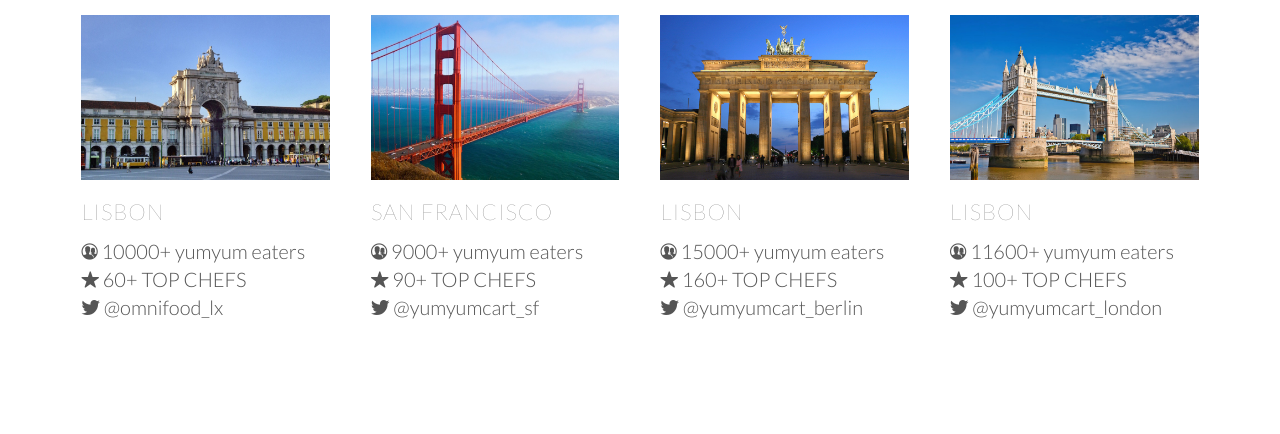
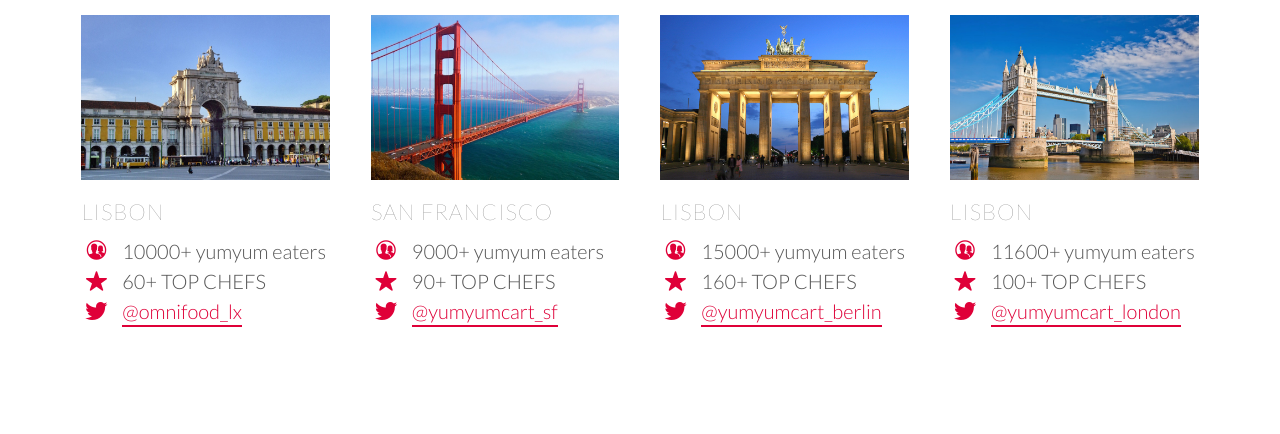
Before and after one commit to Nam-H-Nguyen/Web-Apps, a PHP site: page / in a window 1280 px wide. Shown: the part 3211-3645 px from the top of the page. Before the commit the page ends 3530 px from the top, so only its background shows below. Run offline with PHP 8.4, Linux system fonts and the light colour scheme.

Commit message:
Finish city section with twitter link css animation and 4 column boxed cities

```diff
--- a/YumYumCart/index.html
+++ b/YumYumCart/index.html
@@ -161,16 +161,16 @@
                     <img src="resources/img/lisbon-3.jpg" alt="Lisbon city">
                     <h3>Lisbon</h3>
                     <div class="city-info">
-                        <i class="icon ion-ios-contacts"></i>
+                        <i class="icon ion-ios-contacts icon-small"></i>
                         10000+ yumyum eaters
                     </div>
                     <div class="city-info">
-                        <i class="icon ion-ios-star"></i>
+                        <i class="icon ion-ios-star icon-small"></i>
                         60+ TOP CHEFS
                     </div>
                     <div class="city-info">
-                        <i class="icon ion-logo-twitter"></i>
-                        @omnifood_lx
+                        <i class="icon ion-logo-twitter icon-small"></i>
+                        <a href="#">@omnifood_lx</a>
                     </div>
                 </div>
 
@@ -178,16 +178,16 @@
                     <img src="resources/img/san-francisco.jpg" alt="San Francisco city">
                     <h3>San Francisco</h3>
                     <div class="city-info">
-                        <i class="icon ion-ios-contacts"></i>
+                        <i class="icon ion-ios-contacts icon-small"></i>
                         9000+ yumyum eaters
                     </div>
                     <div class="city-info">
-                        <i class="icon ion-ios-star"></i>
+                        <i class="icon ion-ios-star icon-small"></i>
                         90+ TOP CHEFS
                     </div>
                     <div class="city-info">
-                        <i class="icon ion-logo-twitter"></i>
-                        @yumyumcart_sf
+                        <i class="icon ion-logo-twitter icon-small"></i>
+                        <a href="#">@yumyumcart_sf</a>
                     </div>
                 </div>
 
@@ -195,16 +195,16 @@
                     <img src="resources/img/berlin.jpg" alt="Lisbon city">
                     <h3>Lisbon</h3>
                     <div class="city-info">
-                        <i class="icon ion-ios-contacts"></i>
+                        <i class="icon ion-ios-contacts icon-small"></i>
                         15000+ yumyum eaters
                     </div>
                     <div class="city-info">
-                        <i class="icon ion-ios-star"></i>
+                        <i class="icon ion-ios-star icon-small"></i>
                         160+ TOP CHEFS
                     </div>
                     <div class="city-info">
-                        <i class="icon ion-logo-twitter"></i>
-                        @yumyumcart_berlin
+                        <i class="icon ion-logo-twitter icon-small"></i>
+                        <a href="#">@yumyumcart_berlin</a>
                     </div>
                 </div>
 
@@ -212,16 +212,16 @@
                     <img src="resources/img/london.jpg" alt="Lisbon city">
                     <h3>Lisbon</h3>
                     <div class="city-info">
-                        <i class="icon ion-ios-contacts"></i>
+                        <i class="icon ion-ios-contacts icon-small"></i>
                         11600+ yumyum eaters
                     </div>
                     <div class="city-info">
-                        <i class="icon ion-ios-star"></i>
+                        <i class="icon ion-ios-star icon-small"></i>
                         100+ TOP CHEFS
                     </div>
                     <div class="city-info">
-                        <i class="icon ion-logo-twitter"></i>
-                        @yumyumcart_london
+                        <i class="icon ion-logo-twitter icon-small"></i>
+                        <a href="#">@yumyumcart_london</a>
                     </div>
                 </div>
             </div>
--- a/YumYumCart/resources/css/style.css
+++ b/YumYumCart/resources/css/style.css
@@ -107,6 +107,22 @@ h3 {
     margin-bottom: 15px;
 }
 
+/* -----LINKS----- */
+a:link,
+a:visited {
+    color: #df0038;
+    text-decoration: none;
+    padding-bottom: 2px;
+    border-bottom: 2px solid #df0038;
+    transition: border-bottom 0.2s, color 0.2s;
+}
+
+a:active,
+a:hover {
+    color: #555;
+    border-bottom: 1px solid transparent;
+}
+
 /* -----BUTTON----- */
 
 /* Button a element links at a normal state, unvisited, unclicked. Don't want visited and non-visited to look different */
@@ -202,6 +218,19 @@ h3 {
     color: #df0038;
     margin-bottom: 10px;
     text-align: center;
+}
+
+.icon-small {
+    display: inline-block;
+    width: 30px;
+    text-align: center;
+    color: #df0038;
+    font-size: 120%;
+    margin-right: 7px;
+    /* align icons with text */
+    line-height: 120%;
+    vertical-align: middle;
+    margin-top: -6px;
 }
 
 /*-----------------------------------------------------*/
@@ -304,6 +333,10 @@ h3 {
     margin-right: 10px;
 }
 
+.btn-app:link,
+.btn-app:visited {
+    border: 0;
+}
 /*-----------------------------------------------------*/
 /* SECTION: CITIES OF OPERATION */
 /*-----------------------------------------------------*/
```
